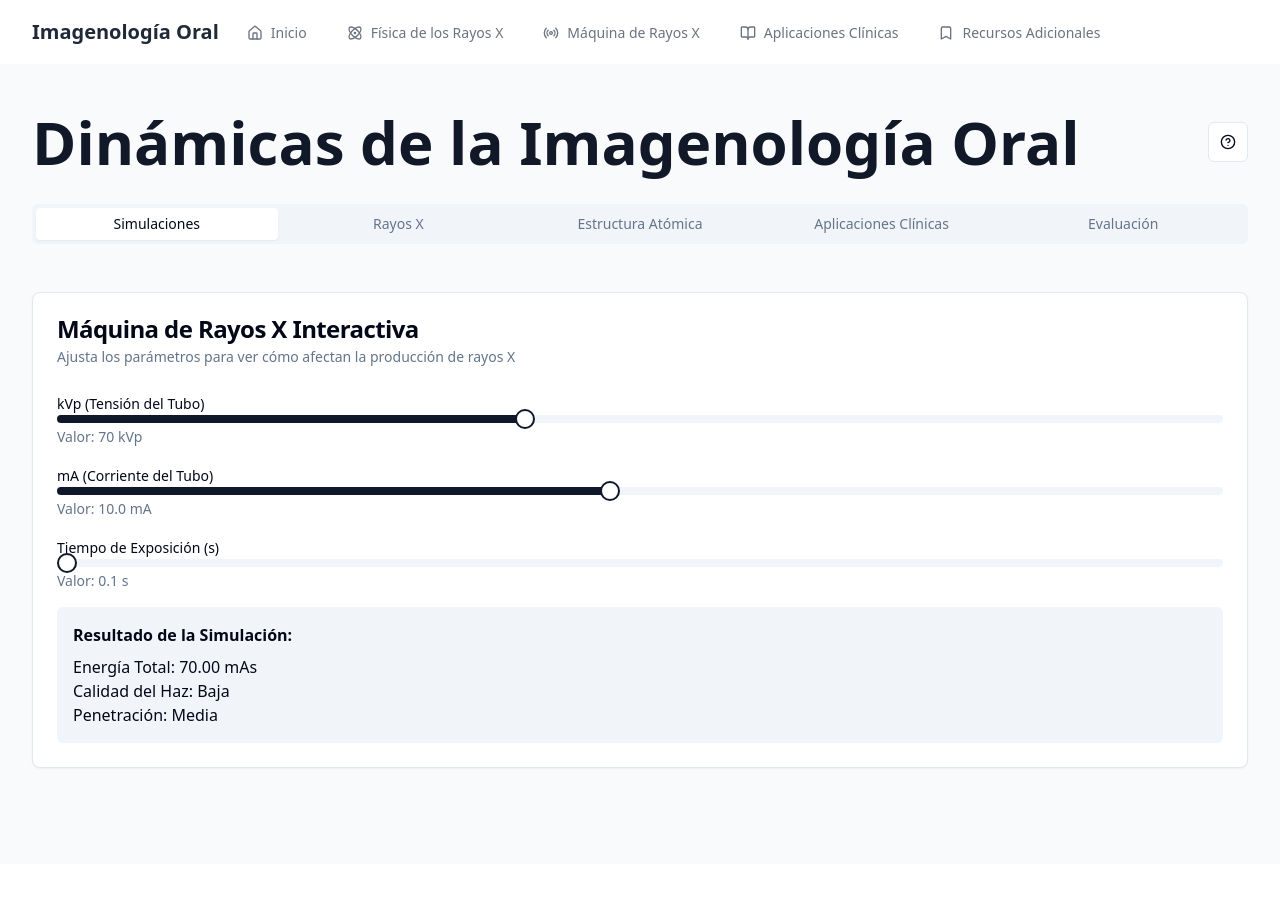
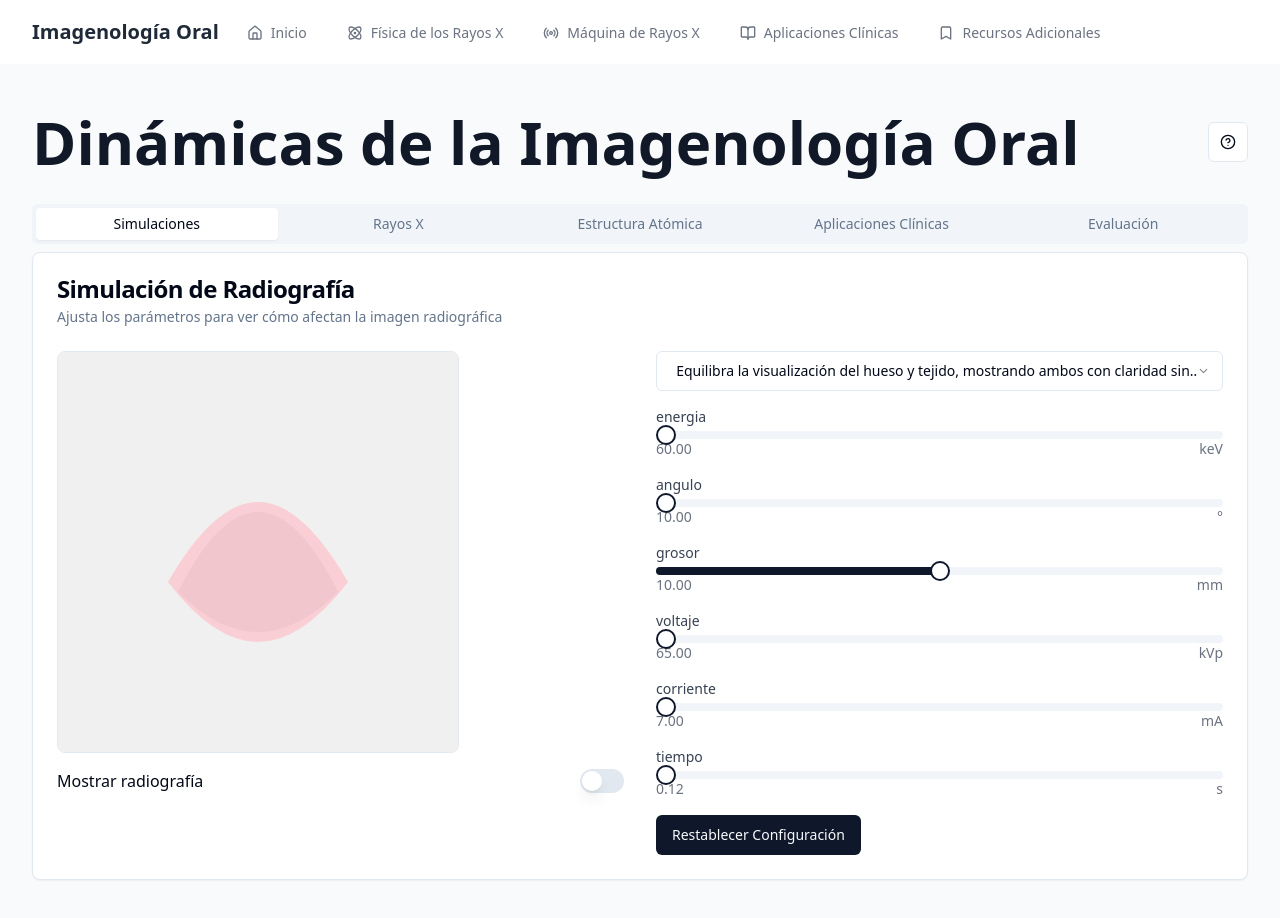
Before and after one commit to naaliens/oral-imaging-dynamics.github.io, a React (Vite) app: page / in a window 1280 px wide. Shown: the top 918 px of the page. Before the commit the page ends 864 px from the top, so only its background shows below. Built offline with nearby package versions, Linux system fonts and the light colour scheme.

Commit message:
Fix import error in Home.jsx
Resolved the import issue for the QuizEvaluation component in src/pages/Home.jsx. Ensured that the component is correctly referenced to prevent runtime errors.
[skip gpt_engineer]

```diff
--- /dev/null
+++ b/src/components/QuizEvaluation.jsx
@@ -0,0 +1,90 @@
+import React, { useState } from 'react';
+import { Card, CardContent, CardDescription, CardHeader, CardTitle } from "@/components/ui/card";
+import { Button } from "@/components/ui/button";
+import { RadioGroup, RadioGroupItem } from "@/components/ui/radio-group";
+import { Label } from "@/components/ui/label";
+
+const questions = [
+  {
+    question: "¿Qué tipo de radiación son los rayos X?",
+    options: ["Alfa", "Beta", "Gamma", "Electromagnética"],
+    correctAnswer: "Electromagnética"
+  },
+  {
+    question: "¿Cuál es la función principal del colimador en una máquina de rayos X?",
+    options: ["Generar rayos X", "Enfriar el tubo", "Restringir el haz de rayos X", "Aumentar la energía de los rayos X"],
+    correctAnswer: "Restringir el haz de rayos X"
+  },
+  {
+    question: "¿Qué parámetro determina la penetración de los rayos X?",
+    options: ["mA", "kVp", "Tiempo de exposición", "Distancia focal"],
+    correctAnswer: "kVp"
+  }
+];
+
+const QuizEvaluation = () => {
+  const [currentQuestion, setCurrentQuestion] = useState(0);
+  const [selectedAnswer, setSelectedAnswer] = useState("");
+  const [score, setScore] = useState(0);
+  const [showResult, setShowResult] = useState(false);
+
+  const handleAnswerSelection = (value) => {
+    setSelectedAnswer(value);
+  };
+
+  const handleNextQuestion = () => {
+    if (selectedAnswer === questions[currentQuestion].correctAnswer) {
+      setScore(score + 1);
+    }
+
+    if (currentQuestion < questions.length - 1) {
+      setCurrentQuestion(currentQuestion + 1);
+      setSelectedAnswer("");
+    } else {
+      setShowResult(true);
+    }
+  };
+
+  const resetQuiz = () => {
+    setCurrentQuestion(0);
+    setSelectedAnswer("");
+    setScore(0);
+    setShowResult(false);
+  };
+
+  return (
+    <Card>
+      <CardHeader>
+        <CardTitle>Evaluación de Conocimientos</CardTitle>
+        <CardDescription>Pon a prueba tu comprensión de la imagenología oral</CardDescription>
+      </CardHeader>
+      <CardContent>
+        {!showResult ? (
+          <>
+            <h3 className="text-lg font-semibold mb-2">Pregunta {currentQuestion + 1}</h3>
+            <p className="mb-4">{questions[currentQuestion].question}</p>
+            <RadioGroup onValueChange={handleAnswerSelection} value={selectedAnswer}>
+              {questions[currentQuestion].options.map((option, index) => (
+                <div key={index} className="flex items-center space-x-2 mb-2">
+                  <RadioGroupItem value={option} id={`option-${index}`} />
+                  <Label htmlFor={`option-${index}`}>{option}</Label>
+                </div>
+              ))}
+            </RadioGroup>
+            <Button onClick={handleNextQuestion} className="mt-4" disabled={!selectedAnswer}>
+              {currentQuestion < questions.length - 1 ? "Siguiente" : "Finalizar"}
+            </Button>
+          </>
+        ) : (
+          <div className="text-center">
+            <h3 className="text-xl font-semibold mb-4">Resultado Final</h3>
+            <p className="text-lg mb-4">Tu puntuación: {score} de {questions.length}</p>
+            <Button onClick={resetQuiz}>Reiniciar Quiz</Button>
+          </div>
+        )}
+      </CardContent>
+    </Card>
+  );
+};
+
+export default QuizEvaluation;
--- a/src/pages/Home.jsx
+++ b/src/pages/Home.jsx
@@ -112,7 +112,8 @@ const Home = () => {
             <DialogHeader>
               <DialogTitle>Guía de Ayuda</DialogTitle>
               <DialogDescription>
-                {/* Help content */}
+                Esta aplicación te permite explorar los conceptos fundamentales de la imagenología oral.
+                Utiliza las diferentes pestañas para navegar por las secciones y experimentar con las simulaciones interactivas.
               </DialogDescription>
             </DialogHeader>
           </DialogContent>
@@ -128,7 +129,56 @@ const Home = () => {
           </TabsList>
 
           <TabsContent value="simulations">
-            {/* Simulation content */}
+            <Card>
+              <CardHeader>
+                <CardTitle>Simulación de Radiografía</CardTitle>
+                <CardDescription>Ajusta los parámetros para ver cómo afectan la imagen radiográfica</CardDescription>
+              </CardHeader>
+              <CardContent>
+                <div className="grid grid-cols-1 md:grid-cols-2 gap-8">
+                  <div>
+                    <canvas ref={canvasRef} width={400} height={400} className="border rounded-lg" />
+                    <div className="mt-4 flex items-center justify-between">
+                      <span>Mostrar radiografía</span>
+                      <Switch checked={isRadiography} onCheckedChange={toggleRadiography} />
+                    </div>
+                  </div>
+                  <div>
+                    <Select value={material} onValueChange={setMaterial}>
+                      <SelectTrigger>
+                        <SelectValue placeholder="Selecciona un material" />
+                      </SelectTrigger>
+                      <SelectContent>
+                        {Object.keys(materialConfigs).map((key) => (
+                          <SelectItem key={key} value={key}>
+                            {materialConfigs[key].description}
+                          </SelectItem>
+                        ))}
+                      </SelectContent>
+                    </Select>
+                    {Object.keys(config).map((key) => (
+                      <div key={key} className="mt-4">
+                        <label className="block text-sm font-medium text-gray-700">{key}</label>
+                        <Slider
+                          value={[config[key]]}
+                          onValueChange={(value) => handleConfigChange(key, value[0])}
+                          min={materialConfigs[material].ranges[key][0]}
+                          max={materialConfigs[material].ranges[key][1]}
+                          step={(materialConfigs[material].ranges[key][1] - materialConfigs[material].ranges[key][0]) / 100}
+                          className="mt-1"
+                        />
+                        <div className="flex justify-between text-sm text-gray-500">
+                          <span>{config[key].toFixed(2)}</span>
+                          <span>{materialConfigs[material].units[key]}</span>
+                        </div>
+                        {feedback[key] && <p className="mt-1 text-sm text-red-500">{feedback[key]}</p>}
+                      </div>
+                    ))}
+                    <Button onClick={resetToBasicConfig} className="mt-4">Restablecer Configuración</Button>
+                  </div>
+                </div>
+              </CardContent>
+            </Card>
           </TabsContent>
 
           <TabsContent value="xray-explanation">
@@ -138,8 +188,9 @@ const Home = () => {
                 <CardDescription>Basado en "Oral Radiology: Principles and Interpretation" de White y Pharoah</CardDescription>
               </CardHeader>
               <CardContent>
-                <p>Los rayos X son una forma de radiación electromagnética ionizante que tiene la capacidad de atravesar tejidos blandos del cuerpo, pero es absorbida por estructuras densas como los huesos. Esto permite la creación de imágenes detalladas que son fundamentales en el diagnóstico médico y odontológico.</p>
+                <p className="mb-4">Los rayos X son una forma de radiación electromagnética ionizante que tiene la capacidad de atravesar tejidos blandos del cuerpo, pero es absorbida por estructuras densas como los huesos. Esto permite la creación de imágenes detalladas que son fundamentales en el diagnóstico médico y odontológico.</p>
                 <p>En odontología, los rayos X permiten a los dentistas visualizar problemas en los dientes, huesos maxilares y otros tejidos que no son visibles a simple vista.</p>
+                <XRayMachineInteractive />
               </CardContent>
             </Card>
           </TabsContent>
@@ -151,7 +202,7 @@ const Home = () => {
                 <CardDescription>Exploración interactiva de la estructura atómica</CardDescription>
               </CardHeader>
               <CardContent>
-                <p>El átomo está compuesto por un núcleo que contiene protones con carga positiva y neutrones sin carga. Alrededor del núcleo se encuentran los electrones, que son partículas con carga negativa y están ligadas al núcleo por fuerzas electrostáticas.</p>
+                <p className="mb-4">El átomo está compuesto por un núcleo que contiene protones con carga positiva y neutrones sin carga. Alrededor del núcleo se encuentran los electrones, que son partículas con carga negativa y están ligadas al núcleo por fuerzas electrostáticas.</p>
                 <AtomSimulation />
               </CardContent>
             </Card>
@@ -165,8 +216,6 @@ const Home = () => {
             <QuizEvaluation />
           </TabsContent>
         </Tabs>
-
-        <XRayMachineInteractive />
       </main>
     </div>
   );
```
